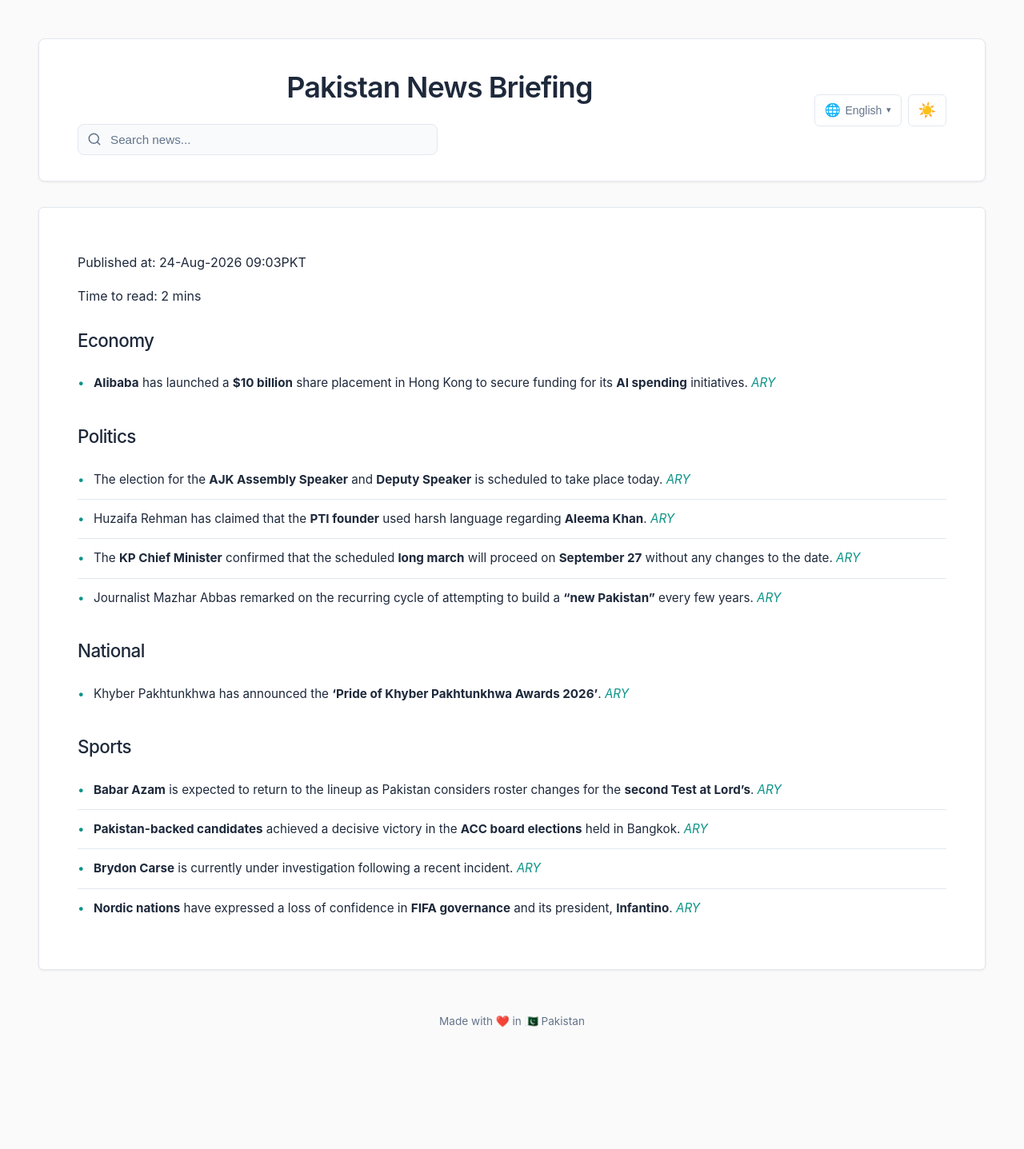
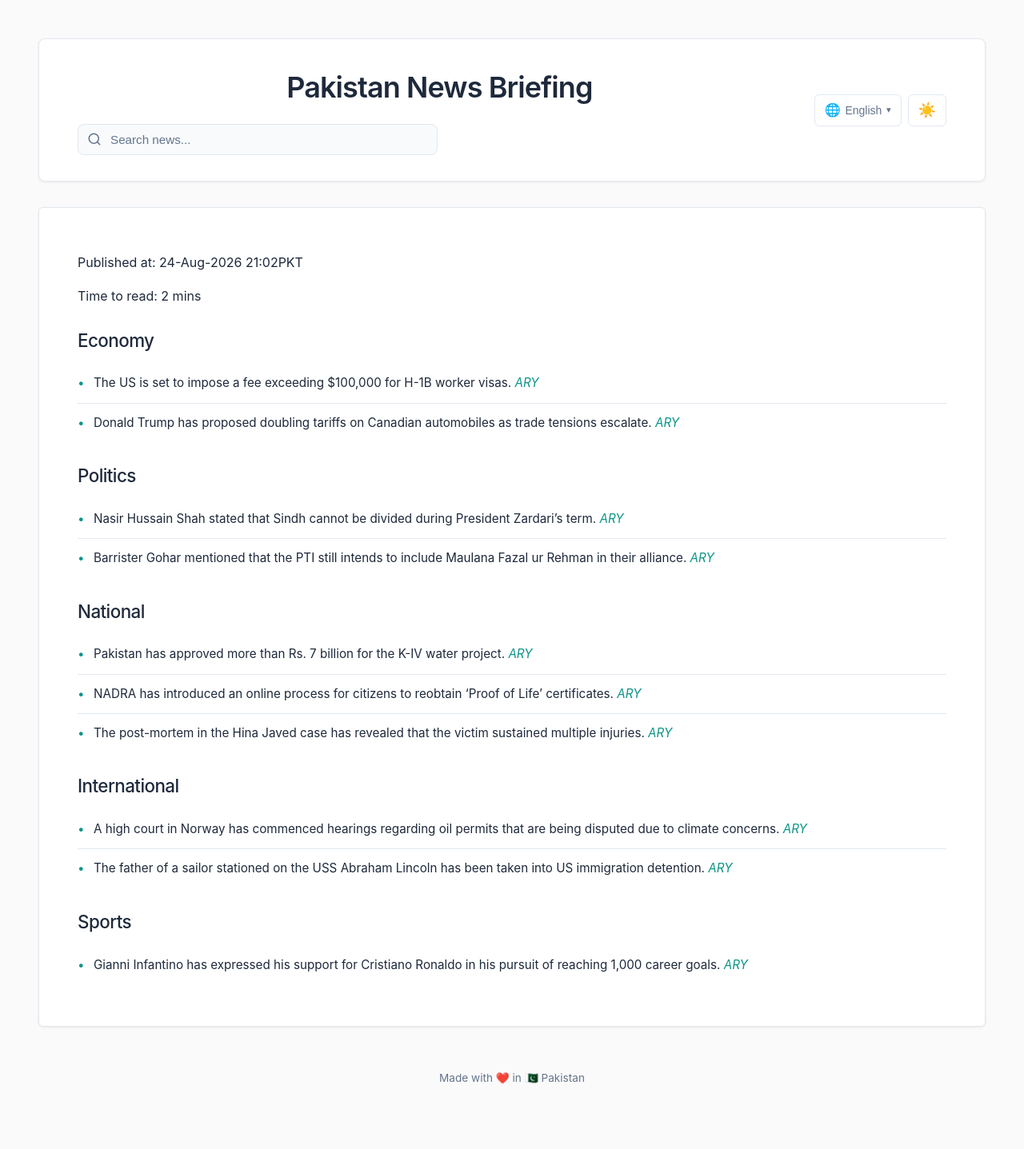
Before and after one commit to zsubzwary/news, a Jekyll site: the page built from en/index.md, in a window 1280 px wide. Shown: the whole page at 80% size. Built offline with Jekyll 4.4.1, drawn with Linux system fonts in a browser that asks for light colours; some web fonts are replaced; comment, search, counter and statistics services are not loaded; before the commit the page ends 1366 px from its top, so only the background shows below that.

Commit message:
DateTime; 2026-08-24T16:02:46.464Z

```diff
--- a/en/index.md
+++ b/en/index.md
@@ -4,24 +4,26 @@ title: Pakistan News Briefing
 lang: en
 ---
 
-Published at: 24-Aug-2026 09:03PKT
+Published at: 24-Aug-2026 21:02PKT
 
 Time to read: 2 mins
 
 ### Economy
-- **Alibaba** has launched a **$10 billion** share placement in Hong Kong to secure funding for its **AI spending** initiatives. *[ARY](https://arynews.tv/alibaba-launches-10-billion-hong-kong-share-placement-to-fund-ai-spending)*
+- The US is set to impose a fee exceeding $100,000 for H-1B worker visas. *[ARY](https://arynews.tv/us-to-impose-more-than-100000-fee-for-h-1b-worker-visas)*
+- Donald Trump has proposed doubling tariffs on Canadian automobiles as trade tensions escalate. *[ARY](https://arynews.tv/trump-doubles-tariffs-on-canada-autos-as-trade-fight-heats-up)*
 
 ### Politics
-- The election for the **AJK Assembly Speaker** and **Deputy Speaker** is scheduled to take place today. *[ARY](https://arynews.tv/ajk-assembly-speaker-deputy-speaker-election-to-be-held-today-sources)*
-- Huzaifa Rehman has claimed that the **PTI founder** used harsh language regarding **Aleema Khan**. *[ARY](https://arynews.tv/pti-founder-used-harsh-words-about-aleema-khan-claims-huzaifa-rehman)*
-- The **KP Chief Minister** confirmed that the scheduled **long march** will proceed on **September 27** without any changes to the date. *[ARY](https://arynews.tv/long-march-will-be-held-on-september-27-no-change-in-date-kp-cm)*
-- Journalist Mazhar Abbas remarked on the recurring cycle of attempting to build a **"new Pakistan"** every few years. *[ARY](https://arynews.tv/we-keep-trying-to-build-a-new-pakistan-every-few-years-mazhar-abbas)*
+- Nasir Hussain Shah stated that Sindh cannot be divided during President Zardari's term. *[ARY](https://arynews.tv/sindh-cannot-be-divided-while-zardari-is-president-nasir-hussain-shah)*
+- Barrister Gohar mentioned that the PTI still intends to include Maulana Fazal ur Rehman in their alliance. *[ARY](https://arynews.tv/barrister-gohar-says-pti-still-wants-maulana-fazal-ur-rehman-in-alliance)*
 
 ### National
-- Khyber Pakhtunkhwa has announced the **‘Pride of Khyber Pakhtunkhwa Awards 2026’**. *[ARY](https://arynews.tv/kp-announces-pride-of-khyber-pakhtunkhwa-awards-2026)*
+- Pakistan has approved more than Rs. 7 billion for the K-IV water project. *[ARY](https://arynews.tv/pakistan-approves-over-rs-7-billion-for-k-iv-water-project)*
+- NADRA has introduced an online process for citizens to reobtain 'Proof of Life' certificates. *[ARY](https://arynews.tv/nadra-shares-online-process-to-reobtain-proof-of-life-certificate)*
+- The post-mortem in the Hina Javed case has revealed that the victim sustained multiple injuries. *[ARY](https://arynews.tv/hina-javed-case-post-mortem-reveals-multiple-injuries)*
+
+### International
+- A high court in Norway has commenced hearings regarding oil permits that are being disputed due to climate concerns. *[ARY](https://arynews.tv/top-norway-court-opens-hearings-over-climate-disputed-oil-permits)*
+- The father of a sailor stationed on the USS Abraham Lincoln has been taken into US immigration detention. *[ARY](https://arynews.tv/father-of-sailor-aboard-uss-abraham-lincoln-taken-into-us-immigration-detention)*
 
 ### Sports
-- **Babar Azam** is expected to return to the lineup as Pakistan considers roster changes for the **second Test at Lord’s**. *[ARY](https://arynews.tv/babar-azam-slated-to-return-as-pakistan-mulls-changes-for-the-second-test-at-lords)*
-- **Pakistan-backed candidates** achieved a decisive victory in the **ACC board elections** held in Bangkok. *[ARY](https://arynews.tv/pakistan-backed-candidates-clean-sweep-acc-board-elections-in-bangkok)*
-- **Brydon Carse** is currently under investigation following a recent incident. *[ARY](https://arynews.tv/brydon-carse-being-investigated-after-incident)*
-- **Nordic nations** have expressed a loss of confidence in **FIFA governance** and its president, **Infantino**. *[ARY](https://arynews.tv/nordic-nations-say-they-have-lost-confidence-in-infantino-and-fifa-governance)*
+- Gianni Infantino has expressed his support for Cristiano Ronaldo in his pursuit of reaching 1,000 career goals. *[ARY](https://arynews.tv/gianni-infantino-supports-cristiano-ronaldo-on-the-historic-race-to-1000-goals)*
```
